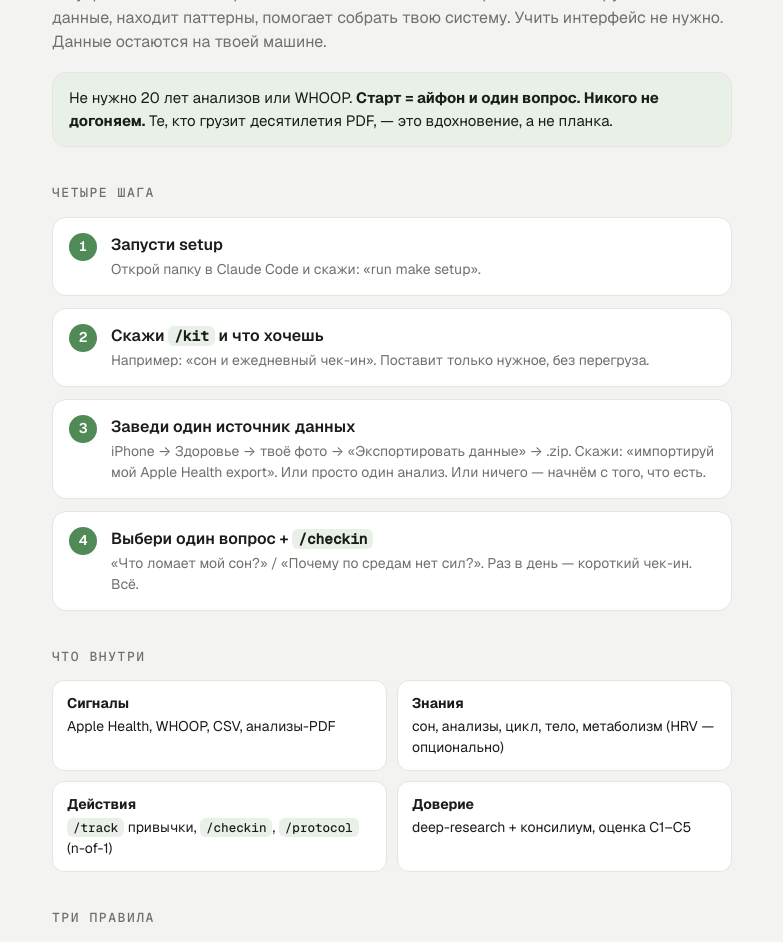
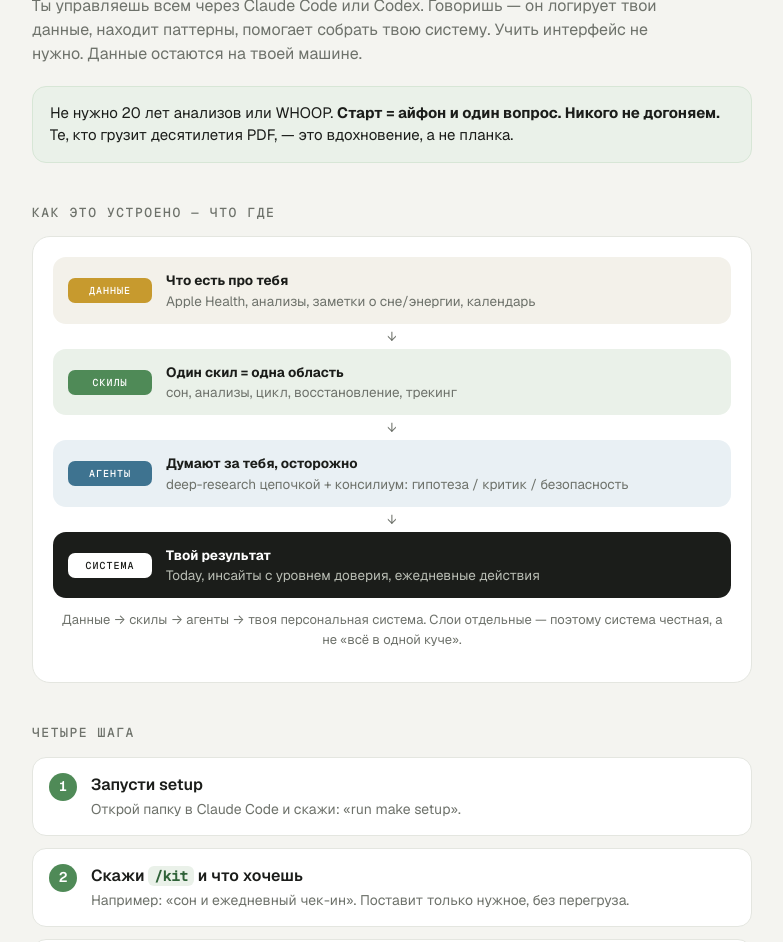
Before and after one commit to vostoklov/openhealth, a plain HTML site: page kit/start.html in a window 1280 px wide. Shown: the part 177-1119 px from the top of the page, without its empty margins (248-1031 px from the left). Drawn offline with nearby package versions, Linux system fonts and the light colour scheme.

Commit message:
feat(kit): light-only start page + system-map visual + live links
Rebuilt via /design harness (Mobbin: Hims steps + Alan support, avoided
Mindvalley purple). Light theme only, inline SVG 'what goes where' layer map
(data -> skills -> agents -> system), clickable links (repo, sprint kit, LMS,
support), Alan-style help box. Beautiful, scannable, self-contained.

```diff
--- a/kit/start.html
+++ b/kit/start.html
@@ -4,31 +4,52 @@
 <meta charset="utf-8" />
 <meta name="viewport" content="width=device-width, initial-scale=1" />
 <title>Health Sprint — старт за 15 минут</title>
+<meta name="description" content="Собери свою систему здоровья через Claude Code / Codex. Старт за 15 минут.">
 <link rel="preconnect" href="https://fonts.googleapis.com">
 <link rel="preconnect" href="https://fonts.gstatic.com" crossorigin>
 <link href="https://fonts.googleapis.com/css2?family=Geist:wght@400;500;600;700&family=Geist+Mono:wght@500&display=swap" rel="stylesheet">
 <style>
   :root{
-    --bg:#F3F4F1; --card:#FFFFFF; --ink:#1B1D1A; --soft:#6E726B; --hair:#E4E6E0;
-    --accent:#4F8A57; --accent-soft:#E9F0E8; --warn:#B8742B;
+    --bg:#F4F4F0; --card:#FFFFFF; --ink:#1B1D1A; --soft:#6E726B; --hair:#E4E6E0;
+    --accent:#4F8A57; --accent-ink:#2F6238; --accent-soft:#EAF1E9; --warn:#B8742B; --warn-soft:#F6ECDD;
+    --petrol:#3E7390; --sun:#C79A2E;
     --sans:"Geist",-apple-system,BlinkMacSystemFont,system-ui,sans-serif;
     --mono:"Geist Mono",ui-monospace,Menlo,monospace;
   }
-  @media (prefers-color-scheme: dark){
-    :root{ --bg:#131512; --card:#1B1E19; --ink:#ECEEE9; --soft:#9aa093; --hair:#2A2E27; --accent:#7FB985; --accent-soft:#1E261D; }
-  }
   *{box-sizing:border-box;}
   body{margin:0;background:var(--bg);color:var(--ink);font-family:var(--sans);
-       line-height:1.5;-webkit-font-smoothing:antialiased;padding:32px 20px 64px;}
-  .wrap{max-width:680px;margin:0 auto;}
-  .kicker{font-family:var(--mono);font-size:12px;letter-spacing:.14em;text-transform:uppercase;color:var(--accent);}
-  h1{font-size:34px;font-weight:600;letter-spacing:-.02em;line-height:1.05;margin:8px 0 0;}
-  .lede{font-size:16px;color:var(--soft);margin:14px 0 0;}
-  .reassure{margin:18px 0 0;padding:14px 16px;border-radius:14px;background:var(--accent-soft);
-            border:1px solid var(--hair);font-size:15px;}
+       line-height:1.5;-webkit-font-smoothing:antialiased;padding:40px 20px 72px;}
+  .wrap{max-width:720px;margin:0 auto;}
+  a{color:var(--accent-ink);text-decoration:none;border-bottom:1px solid var(--hair);}
+  a:hover{border-color:var(--accent);}
+  a:focus-visible{outline:2px solid var(--accent);outline-offset:2px;border-radius:3px;}
+
+  .kicker{font-family:var(--mono);font-size:12px;letter-spacing:.14em;text-transform:uppercase;color:var(--accent-ink);}
+  h1{font-size:36px;font-weight:600;letter-spacing:-.025em;line-height:1.04;margin:8px 0 0;}
+  .lede{font-size:16px;color:var(--soft);margin:14px 0 0;max-width:60ch;}
+  .reassure{margin:20px 0 0;padding:15px 17px;border-radius:14px;background:var(--accent-soft);
+            border:1px solid #D7E6D6;font-size:15px;}
   .reassure b{color:var(--ink);}
+
   h2{font-size:13px;font-family:var(--mono);letter-spacing:.12em;text-transform:uppercase;color:var(--soft);
-     margin:36px 0 14px;font-weight:500;}
+     margin:40px 0 14px;font-weight:500;}
+
+  /* system map visual */
+  .map{background:var(--card);border:1px solid var(--hair);border-radius:18px;padding:20px;}
+  .map .row{display:flex;align-items:center;gap:14px;padding:13px 15px;border-radius:13px;margin-bottom:8px;}
+  .map .row:last-child{margin-bottom:0;}
+  .map .tag{font-family:var(--mono);font-size:10px;letter-spacing:.1em;text-transform:uppercase;
+            flex:none;width:84px;color:#fff;padding:5px 0;text-align:center;border-radius:7px;font-weight:500;}
+  .map .desc{font-size:13.5px;}
+  .map .desc b{display:block;}
+  .map .desc span{color:var(--soft);}
+  .r1{background:#F3F1EA;} .r1 .tag{background:var(--sun);}
+  .r2{background:#EAF1E9;} .r2 .tag{background:var(--accent);}
+  .r3{background:#E9F0F4;} .r3 .tag{background:var(--petrol);}
+  .r4{background:var(--ink);} .r4 .tag{background:#fff;color:var(--ink);} .r4 .desc{color:#fff;} .r4 .desc span{color:#B9BDB4;}
+  .arrow{text-align:center;color:var(--soft);font-size:13px;line-height:1;margin:-2px 0 6px;}
+  .map-cap{font-size:13px;color:var(--soft);margin-top:12px;text-align:center;}
+
   ol.steps{list-style:none;counter-reset:s;padding:0;margin:0;display:flex;flex-direction:column;gap:12px;}
   ol.steps li{counter-increment:s;display:flex;gap:14px;align-items:flex-start;
               background:var(--card);border:1px solid var(--hair);border-radius:14px;padding:15px 16px;}
@@ -37,29 +58,51 @@
               display:flex;align-items:center;justify-content:center;font-variant-numeric:tabular-nums;}
   .step-t{font-weight:600;}
   .step-d{color:var(--soft);font-size:14px;margin-top:2px;}
-  code{font-family:var(--mono);font-size:.9em;background:var(--accent-soft);padding:1px 6px;border-radius:6px;}
+  code{font-family:var(--mono);font-size:.88em;background:var(--accent-soft);color:var(--accent-ink);padding:1px 6px;border-radius:6px;}
+
   ul.plain{margin:0;padding:0;list-style:none;display:grid;grid-template-columns:1fr 1fr;gap:10px;}
-  ul.plain li{background:var(--card);border:1px solid var(--hair);border-radius:12px;padding:12px 14px;font-size:14px;}
-  ul.plain li b{display:block;margin-bottom:2px;}
-  .rules{margin:0;padding:0;list-style:none;display:flex;flex-direction:column;gap:10px;}
-  .rules li{display:flex;gap:10px;font-size:14.5px;}
+  ul.plain li{background:var(--card);border:1px solid var(--hair);border-radius:12px;padding:13px 15px;font-size:14px;}
+  ul.plain li b{display:block;margin-bottom:3px;}
+  ul.plain li span{color:var(--soft);}
+
+  .rules{margin:0;padding:0;list-style:none;display:flex;flex-direction:column;gap:11px;}
+  .rules li{display:flex;gap:11px;font-size:14.5px;}
   .rules .dot{flex:none;width:8px;height:8px;border-radius:50%;background:var(--accent);margin-top:7px;}
   .rules li.warn .dot{background:var(--warn);}
-  .help{margin:36px 0 0;padding:14px 16px;border-radius:14px;border:1px dashed var(--hair);
-        background:transparent;font-size:14px;color:var(--soft);}
+
+  .links{display:grid;grid-template-columns:1fr 1fr;gap:10px;}
+  .links a{display:block;background:var(--card);border:1px solid var(--hair);border-radius:12px;
+           padding:13px 15px;border-bottom:1px solid var(--hair);}
+  .links a:hover{border-color:var(--accent);}
+  .links .lt{font-weight:600;color:var(--ink);}
+  .links .ld{font-size:13px;color:var(--soft);margin-top:2px;font-family:var(--mono);word-break:break-all;}
+
+  .help{margin:36px 0 0;padding:15px 17px;border-radius:14px;border:1px dashed #D8C9AE;
+        background:var(--warn-soft);font-size:14px;color:#6b5a3a;}
   .help b{color:var(--ink);}
   footer{margin-top:24px;padding-top:18px;border-top:1px solid var(--hair);font-size:13px;color:var(--soft);}
-  a:focus-visible, li:focus-visible{outline:2px solid var(--accent);outline-offset:2px;}
-  @media (max-width:480px){ h1{font-size:28px;} ul.plain{grid-template-columns:1fr;} }
+  @media (max-width:480px){ h1{font-size:29px;} ul.plain,.links{grid-template-columns:1fr;} .map .tag{width:72px;} }
 </style>
 </head>
 <body>
 <main class="wrap">
   <p class="kicker">Health Sprint · OpenHealth</p>
-  <h1>Твоя система здоровья — старт за 15 минут</h1>
+  <h1>Твоя система здоровья — старт за&nbsp;15&nbsp;минут</h1>
   <p class="lede">Ты управляешь всем через Claude Code или Codex. Говоришь — он логирует твои данные, находит паттерны, помогает собрать твою систему. Учить интерфейс не нужно. Данные остаются на твоей машине.</p>
 
   <p class="reassure">Не нужно 20 лет анализов или WHOOP. <b>Старт = айфон и один вопрос. Никого не догоняем.</b> Те, кто грузит десятилетия PDF, — это вдохновение, а не планка.</p>
+
+  <h2>Как это устроено — что где</h2>
+  <div class="map">
+    <div class="row r1"><span class="tag">Данные</span><span class="desc"><b>Что есть про тебя</b><span>Apple Health, анализы, заметки о сне/энергии, календарь</span></span></div>
+    <div class="arrow">↓</div>
+    <div class="row r2"><span class="tag">Скилы</span><span class="desc"><b>Один скил = одна область</b><span>сон, анализы, цикл, восстановление, трекинг</span></span></div>
+    <div class="arrow">↓</div>
+    <div class="row r3"><span class="tag">Агенты</span><span class="desc"><b>Думают за тебя, осторожно</b><span>deep-research цепочкой + консилиум: гипотеза / критик / безопасность</span></span></div>
+    <div class="arrow">↓</div>
+    <div class="row r4"><span class="tag">Система</span><span class="desc"><b>Твой результат</b><span>Today, инсайты с уровнем доверия, ежедневные действия</span></span></div>
+    <p class="map-cap">Данные → скилы → агенты → твоя персональная система. Слои отдельные — поэтому система честная, а не «всё в одной куче».</p>
+  </div>
 
   <h2>Четыре шага</h2>
   <ol class="steps">
@@ -71,10 +114,10 @@
 
   <h2>Что внутри</h2>
   <ul class="plain">
-    <li><b>Сигналы</b>Apple Health, WHOOP, CSV, анализы-PDF</li>
-    <li><b>Знания</b>сон, анализы, цикл, тело, метаболизм (HRV — опционально)</li>
-    <li><b>Действия</b><code>/track</code> привычки, <code>/checkin</code>, <code>/protocol</code> (n-of-1)</li>
-    <li><b>Доверие</b>deep-research + консилиум, оценка C1–C5</li>
+    <li><b>Сигналы</b><span>Apple Health, WHOOP, CSV, анализы-PDF</span></li>
+    <li><b>Знания</b><span>сон, анализы, цикл, тело, метаболизм (HRV — опционально)</span></li>
+    <li><b>Действия</b><span><code>/track</code> привычки, <code>/checkin</code>, <code>/protocol</code> (n-of-1)</span></li>
+    <li><b>Доверие</b><span>deep-research + консилиум, оценка C1–C5</span></li>
   </ul>
 
   <h2>Три правила</h2>
@@ -84,6 +127,14 @@
     <li class="warn"><span class="dot"></span><div><b>Не копируй чужой скил вслепую.</b> Репозиторий может быть сложнее, чем нужно, или под другую цель. Адаптируй под свою.</div></li>
   </ul>
 
+  <h2>Ссылки</h2>
+  <div class="links">
+    <a href="https://github.com/igindin/openhealth"><div class="lt">OpenHealth (движок)</div><div class="ld">github.com/igindin/openhealth</div></a>
+    <a href="https://github.com/igindin/health-sprint-kit"><div class="lt">Sprint Kit (этот гайд + шаблоны)</div><div class="ld">github.com/igindin/health-sprint-kit</div></a>
+    <a href="https://learn.aimindset.org/s5"><div class="lt">LMS спринта</div><div class="ld">learn.aimindset.org/s5</div></a>
+    <a href="https://t.me/trolyaa"><div class="lt">Поддержка · операционка</div><div class="ld">t.me/trolyaa</div></a>
+  </div>
+
   <p class="help"><b>Застрял или рябит в глазах?</b> Это нормально. Сделай только шаг 1 и один вопрос — остальное на следующих встречах. Спроси в чате спринта или у поддержки.</p>
 
   <footer>Local-first: ничего не загружается в облако. Реальные данные и ключи — только на твоей машине. OpenHealth ещё сыроват местами — это нормально, ты собираешь <em>свою</em> систему.</footer>
```
